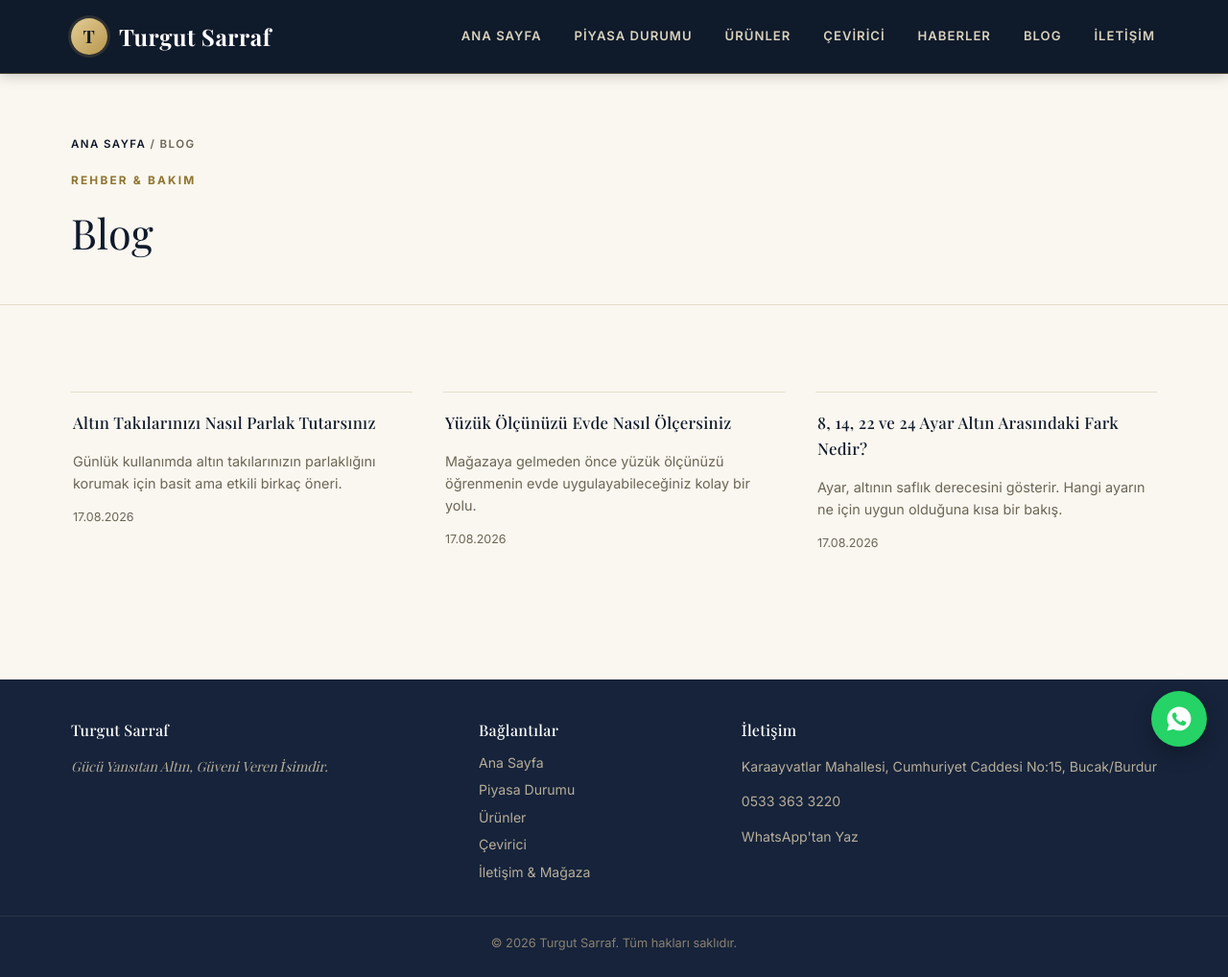
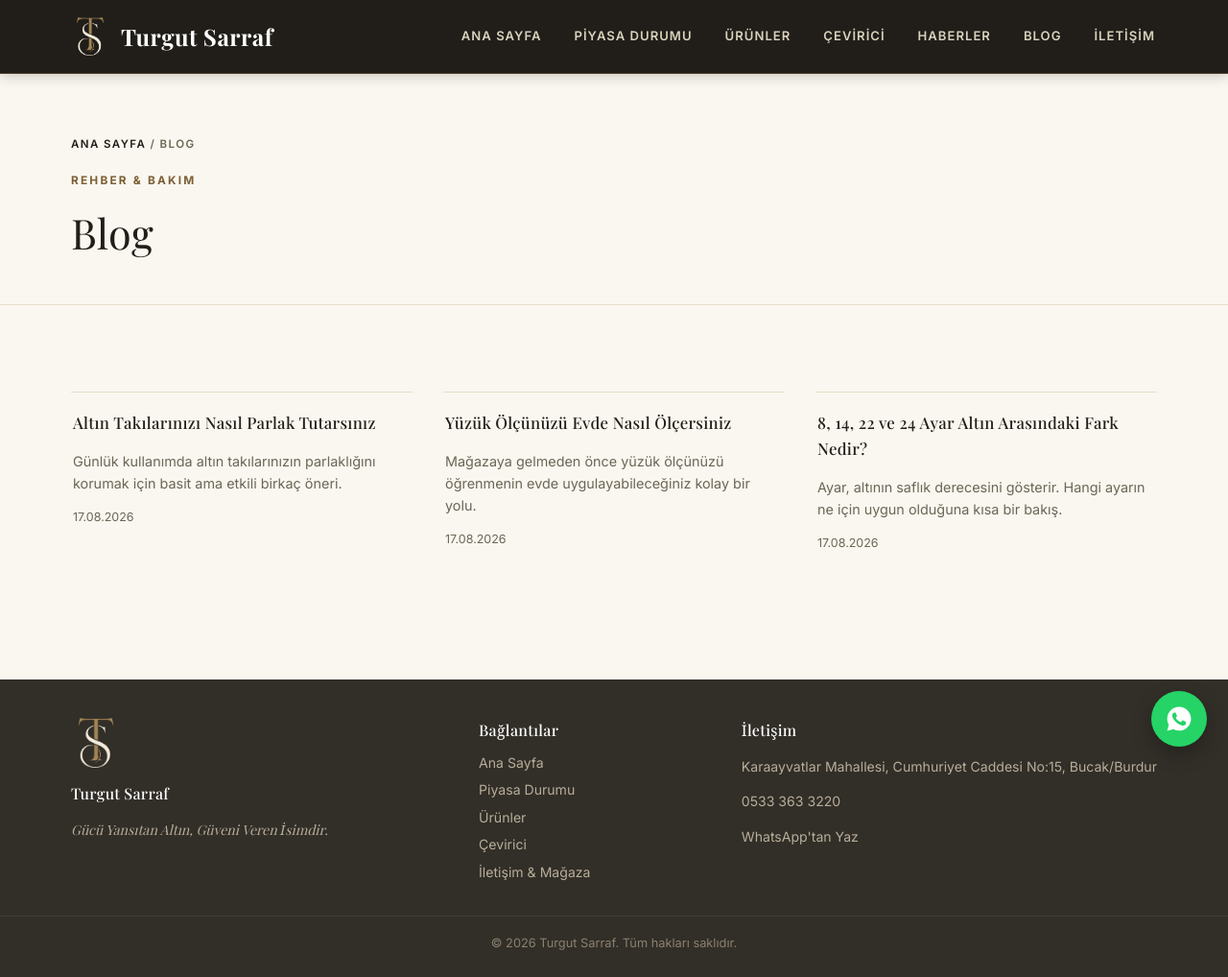
Before and after one commit to berke-147/TURGUT-SARRAF-KUYUMCU, a Django app: page /blog/ in a window 1280 px wide. Shown: the whole page at 96% size. Run offline with Django 5.2, Linux system fonts and the light colour scheme; data comes from the database, SQL or seed files in the repository.

Commit message:
Logo ve renk paleti güncellendi

```diff
--- a/static/css/style.css
+++ b/static/css/style.css
@@ -11,19 +11,23 @@
    değiştirmeye gerek kalmadan tüm site yeni palete geçti.
    =========================================================== */
 :root {
-  --gold: #b8974e;
-  --gold-light: #e3cd94;
-  --gold-deep: #8f7530;
-  --navy: #0f1a2b;
-  --navy-soft: #16233a;
-  --dark: #0f1a2b;       /* eski isim korunuyor, artık lacivert */
-  --dark-soft: #16233a;  /* eski isim korunuyor, artık lacivert */
+  /* Marka logosundaki (TS monogramı) gerçek renkler: sıcak bronz altın ve
+     lacivert değil, nötr/sıcak bir antrasit-siyah. Logo ile bire bir
+     uyumlu olsun diye paletin tamamı buna göre ayarlandı - "modern ama
+     geleneksel izler taşıyan" görünüm için gerekli tek değişiklik bu. */
+  --gold: #a3814a;
+  --gold-light: #cdb182;
+  --gold-deep: #7c5f34;
+  --navy: #211e1a;
+  --navy-soft: #322e28;
+  --dark: #211e1a;       /* eski isim korunuyor, artık antrasit */
+  --dark-soft: #322e28;  /* eski isim korunuyor, artık antrasit */
   --cream: #faf7f0;
   --ivory: #f3ecdb;
   --text-muted: #6b6656;
   --border: #e5ddc8;
   --radius: 10px;
-  --shadow: 0 8px 24px rgba(15, 26, 43, 0.08);
+  --shadow: 0 8px 24px rgba(33, 30, 26, 0.08);
   --trust-green: #2f6b4f;
 }
 
@@ -117,7 +121,7 @@
   top: 0;
   z-index: 50;
   box-shadow: 0 2px 14px rgba(0,0,0,.2);
-  border-bottom: 1px solid rgba(184, 151, 78, .35);
+  border-bottom: 1px solid rgba(163, 129, 74, .35);
 }
 
 .site-header .container {
@@ -139,18 +143,12 @@
   color: #fff;
 }
 
+/* Gerçek marka logosu (TS monogramı, şeffaf PNG) - koyu header zemininde
+   okunsun diye "dark" varyantı (altın T + fildişi S) kullanılıyor. */
 .brand .brand-mark {
-  width: 38px;
-  height: 38px;
-  border-radius: 50%;
-  background: linear-gradient(135deg, var(--gold-light), var(--gold));
-  display: flex;
-  align-items: center;
-  justify-content: center;
-  color: var(--navy);
-  font-weight: 900;
-  font-size: 1.15rem;
-  box-shadow: 0 0 0 3px rgba(184, 151, 78, .18);
+  height: 40px;
+  width: auto;
+  display: block;
 }
 
 .main-nav {
@@ -250,7 +248,7 @@
   position: absolute;
   inset: 0;
   background:
-    linear-gradient(180deg, rgba(15,26,43,.78) 0%, rgba(15,26,43,.32) 38%, rgba(15,26,43,.62) 100%);
+    linear-gradient(180deg, rgba(33,30,26,.78) 0%, rgba(33,30,26,.32) 38%, rgba(33,30,26,.62) 100%);
 }
 
 .gold-journey-rail {
@@ -299,7 +297,7 @@
   font-style: italic;
   font-size: 1.15rem;
   color: var(--gold-light);
-  border-top: 1px solid rgba(227, 205, 148, .3);
+  border-top: 1px solid rgba(205, 177, 130, .3);
   padding-top: 14px;
   margin: 0 0 22px;
 }
@@ -441,8 +439,8 @@
 .hero {
   position: relative;
   background:
-    radial-gradient(circle at 15% 15%, rgba(184,151,78,.14), transparent 45%),
-    radial-gradient(circle at 85% 85%, rgba(184,151,78,.1), transparent 45%),
+    radial-gradient(circle at 15% 15%, rgba(163,129,74,.14), transparent 45%),
+    radial-gradient(circle at 85% 85%, rgba(163,129,74,.1), transparent 45%),
     var(--navy);
   color: #fff;
   padding: 76px 0 56px;
@@ -455,7 +453,7 @@
   position: absolute;
   inset: 0;
   background-image:
-    repeating-linear-gradient(135deg, rgba(184,151,78,.05) 0 2px, transparent 2px 26px);
+    repeating-linear-gradient(135deg, rgba(163,129,74,.05) 0 2px, transparent 2px 26px);
   pointer-events: none;
 }
 
@@ -495,7 +493,7 @@
   height: 3px;
   border-radius: 50%;
   background: var(--gold-light);
-  box-shadow: 0 0 8px 2px rgba(227, 205, 148, .7);
+  box-shadow: 0 0 8px 2px rgba(205, 177, 130, .7);
   opacity: 0;
   animation: hero-sparkle-twinkle 4s ease-in-out infinite;
 }
@@ -1339,6 +1337,12 @@
   justify-content: space-between;
 }
 
+.footer-logo {
+  height: 52px;
+  width: auto;
+  margin-bottom: 14px;
+}
+
 .footer-col h4 {
   color: #fff;
   font-size: 1rem;
@@ -1378,8 +1382,8 @@
     left: 0;
     right: 0;
     background: var(--navy);
-    border-top: 1px solid rgba(184,151,78,.25);
-    border-bottom: 1px solid rgba(184,151,78,.25);
+    border-top: 1px solid rgba(163,129,74,.25);
+    border-bottom: 1px solid rgba(163,129,74,.25);
     flex-direction: column;
     gap: 0;
     max-height: 0;
@@ -1996,7 +2000,7 @@
   position: absolute;
   bottom: 4px;
   left: 4px;
-  background: rgba(15, 26, 43, .75);
+  background: rgba(33, 30, 26, .75);
   color: #fff;
   font-size: .7rem;
   font-weight: 700;
@@ -2045,9 +2049,7 @@
   }
 
   .brand .brand-mark {
-    width: 32px;
     height: 32px;
-    font-size: 1rem;
   }
 
   .btn {
--- a/store/templates/base.html
+++ b/store/templates/base.html
@@ -7,6 +7,11 @@
     <title>{% block title %}Turgut Sarraf Kuyumculuk – Güncel Altın ve Gümüş Fiyatları{% endblock %}</title>
     <meta name="description" content="{% block meta_description %}Turgut Sarraf Kuyumculuk'ta güncel altın, gümüş fiyatları anlık takip edilir; çeyrek, yarım, tam altın ve özel tasarım kuyum ürünleri.{% endblock %}">
     <link rel="canonical" href="{% block canonical_url %}{{ site_domain }}{{ request.path }}{% endblock %}">
+
+    <!-- Marka logosu (TS monogramı) - favicon ve sosyal paylaşım kapak görseli -->
+    <link rel="icon" type="image/png" sizes="64x64" href="{% static 'img/favicon-64.png' %}">
+    <link rel="icon" type="image/png" sizes="32x32" href="{% static 'img/favicon-32.png' %}">
+    <link rel="apple-touch-icon" href="{% static 'img/apple-touch-icon.png' %}">
 
     {% if google_site_verification %}
     <meta name="google-site-verification" content="{{ google_site_verification }}">
@@ -18,7 +23,9 @@
     <meta property="og:title" content="{% block og_title %}{{ business_name|default:'Turgut Sarraf Kuyumculuk' }}{% endblock %}">
     <meta property="og:description" content="{% block og_description %}Güncel altın ve gümüş fiyatları, özel tasarım kuyum ürünleri.{% endblock %}">
     <meta property="og:url" content="{{ site_domain }}{{ request.path }}">
-    {% block og_image %}{% endblock %}
+    {% block og_image %}
+    <meta property="og:image" content="{{ site_domain }}{% static 'img/og-default.jpg' %}">
+    {% endblock %}
 
     <meta name="twitter:card" content="summary_large_image">
     <meta name="twitter:title" content="{% block twitter_title %}{{ business_name|default:'Turgut Sarraf Kuyumculuk' }}{% endblock %}">
@@ -76,7 +83,7 @@
     <header class="site-header">
         <div class="container">
             <a href="{% url 'home' %}" class="brand">
-                <span class="brand-mark">T</span>
+                <img src="{% static 'img/logo-dark.png' %}" alt="Turgut Sarraf" class="brand-mark">
                 Turgut Sarraf
             </a>
             <nav class="main-nav" id="main-nav">
@@ -106,7 +113,8 @@
 
     <footer class="site-footer">
         <div class="container">
-            <div class="footer-col">
+            <div class="footer-col footer-brand">
+                <img src="{% static 'img/logo-dark.png' %}" alt="Turgut Sarraf" class="footer-logo">
                 <h4>Turgut Sarraf</h4>
                 <p class="footer-slogan">Gücü Yansıtan Altın, Güveni Veren İsimdir.</p>
             </div>
```
Also changed, not shown: static/img/apple-touch-icon.png (added), static/img/favicon-32.png (added), static/img/favicon-64.png (added), static/img/logo-dark.png (added), static/img/logo-light-256.png (added), static/img/logo-light.png (added), static/img/og-default.jpg (added).
